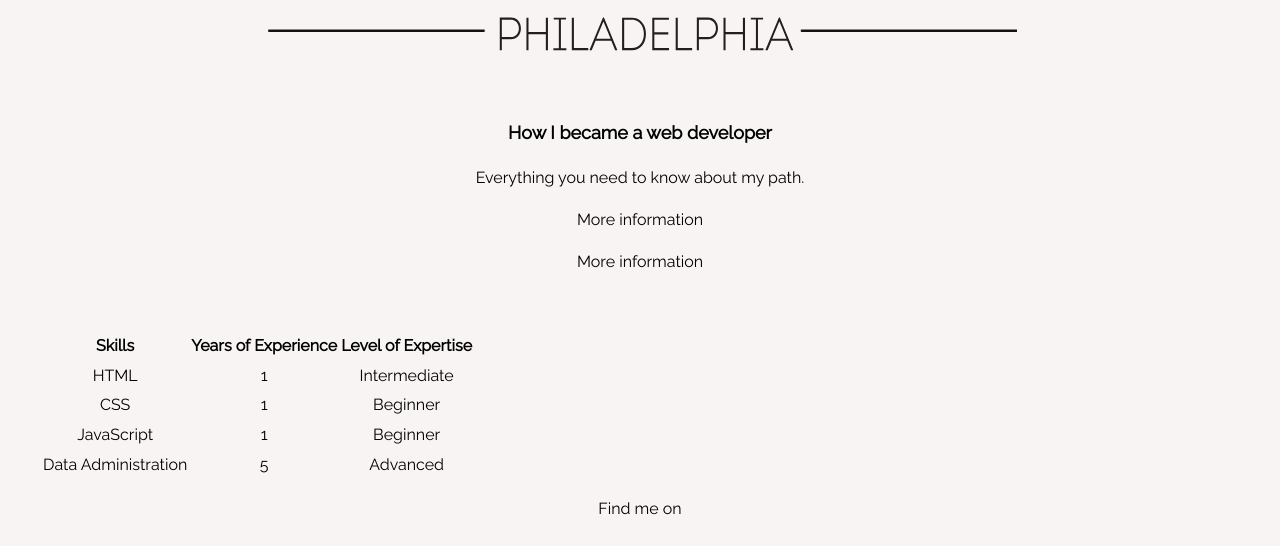
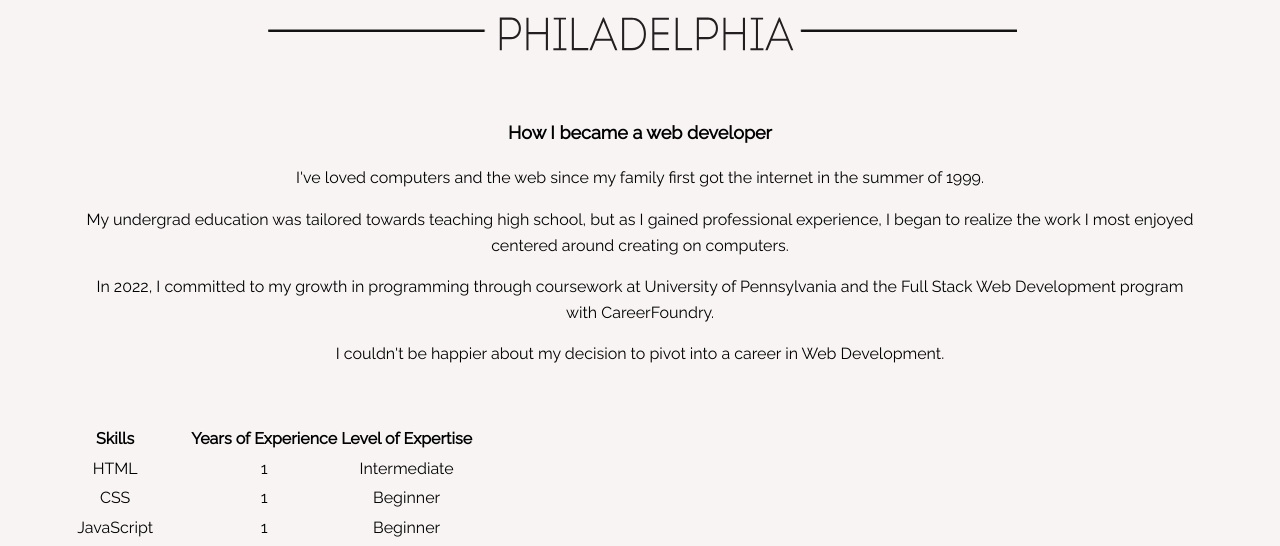
Before and after one commit to jaceyh/portfolio-website, a plain HTML site: page portfolio-website/about.html in a window 1280 px wide. Shown: the part 1500-2046 px from the top of the page. Drawn offline with nearby package versions, Linux system fonts and the light colour scheme.

Commit message:
Added text content to about page
added my path to web development

```diff
--- a/portfolio-website/about.html
+++ b/portfolio-website/about.html
@@ -4433,9 +4433,10 @@
       </div>
       <div class="about-item">
         <h3>How I became a web developer</h3>
-        <p>Everything you need to know about my path.</p>
-        <p>More information</p>
-        <p>More information</p>
+        <p>I've loved computers and the web since my family first got the internet in the summer of 1999.</p>
+        <p>My undergrad education was tailored towards teaching high school, but as I gained professional experience, I began to realize the work I most enjoyed centered around creating on computers.</p>
+        <p>In 2022, I committed to my growth in programming through coursework at University of Pennsylvania and the Full Stack Web Development program with CareerFoundry.</p>
+        <p>I couldn't be happier about my decision to pivot into a career in Web Development.</p>
       </div>
       <table>
         <thead>
```
